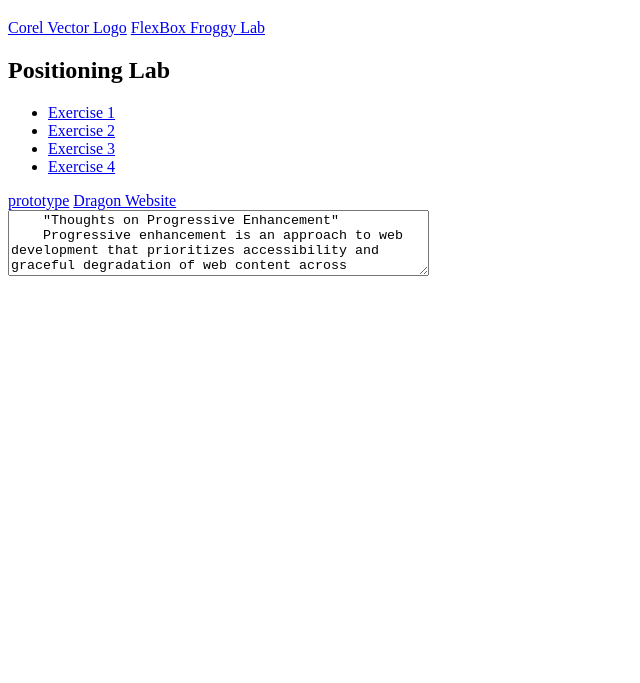
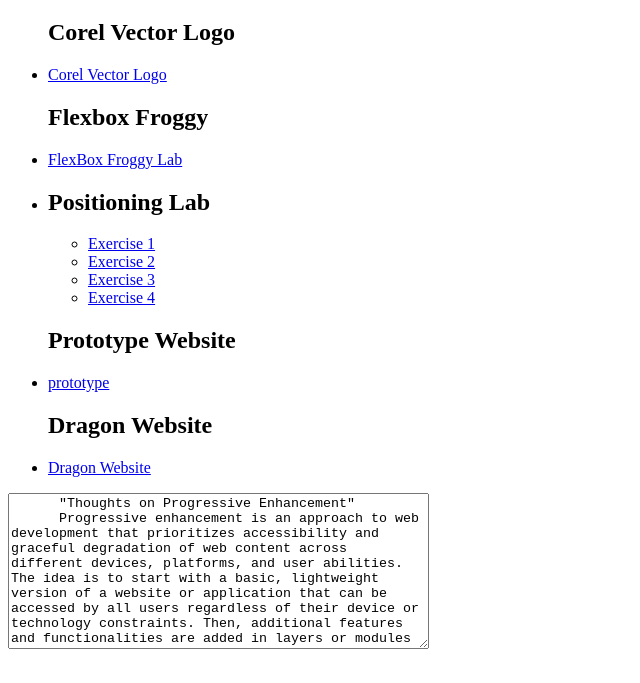
Before and after one commit to APTdaddy/ifsc-1310, a plain HTML site: page index.html in a window 1280 px wide. Shown: the part 61-744 px from the top of the page, without its empty margins (0-640 px from the left). Drawn offline with Linux system fonts and the light colour scheme.

Commit message:
fixing index file

```diff
--- a/index.html
+++ b/index.html
@@ -1,20 +1,20 @@
 <!doctype html>
-
 <html lang="en">
 <head>
   <meta charset="utf-8">
-
   <title>IFSC 1310 | Taylor Cassat</title>
   <meta name="description" content="Keyword Rich Description">
   <meta name="author" content="Taylor Cassat">
-
 </head>
 
 <body>
   <h1>Taylor Cassat</h1>
-</body>
-<a href="CorelVectorLogo/corelvectorlogo.png">Corel Vector Logo</a>
-<a href="FlexboxFroggy/FlexBox Froggy.png">FlexBox Froggy Lab</a>
+  <ul>
+    <h2>Corel Vector Logo</h2>
+    <li><a href="CorelVectorLogo/corelvectorlogo.png">Corel Vector Logo</a></li>
+    <h2>Flexbox Froggy</h2>
+    <li><a href="FlexboxFroggy/FlexBox Froggy.png">FlexBox Froggy Lab</a></li>
+    <li>
       <h2>Positioning Lab</h2>
       <ul>
         <li><a href="Positioning Lab/exercise1.html">Exercise 1</a></li>
@@ -22,16 +22,19 @@
         <li><a href="Positioning Lab/exercise3.html">Exercise 3</a></li>
         <li><a href="Positioning Lab/exercise4.html">Exercise 4</a></li>
       </ul>
-<a href="prototype/index.html">prototype</a>
-<a href="Dragon/dragon.html">Dragon Website</a>
+    </li>
+    <h2>Prototype Website</h2>
+    <li><a href="prototype/index.html">prototype</a></li>
+    <h2>Dragon Website</h2>
+    <li><a href="Dragon/dragon.html">Dragon Website</a></li>
+  </ul>
 
   <div>
-  <textarea rows="4" cols="50">
+    <textarea rows="10" cols="50">
       "Thoughts on Progressive Enhancement"
       Progressive enhancement is an approach to web development that prioritizes accessibility and graceful degradation of web content across different devices, platforms, and user abilities. The idea is to start with a basic, lightweight version of a website or application that can be accessed by all users regardless of their device or technology constraints. Then, additional features and functionalities are added in layers or modules that build upon the basic version, but are only available to users who have the necessary technology or capabilities.
       Progressive enhancement is important in modern web development because it aligns with the principles of accessibility, inclusivity, and sustainability. By prioritizing the basic version of a website or application, developers ensure that everyone can access and use the content, regardless of their device or assistive technology. This is particularly important for users with disabilities, who may rely on assistive technology to access web content. Additionally, by adding advanced features and functionalities as optional modules, developers avoid creating a one-size-fits-all solution that may be too heavy or complex for some users.
       Moreover, progressive enhancement allows for a more sustainable approach to web development. Instead of constantly adding new features and functionalities to keep up with the latest trends, developers can focus on creating a solid foundation that can adapt and evolve over time. This reduces the amount of technical debt, maintenance, and cost associated with web development.
     </textarea>
   </div>
-
 </html>
```
Lines whose indentation alone changed are shown as unchanged.
